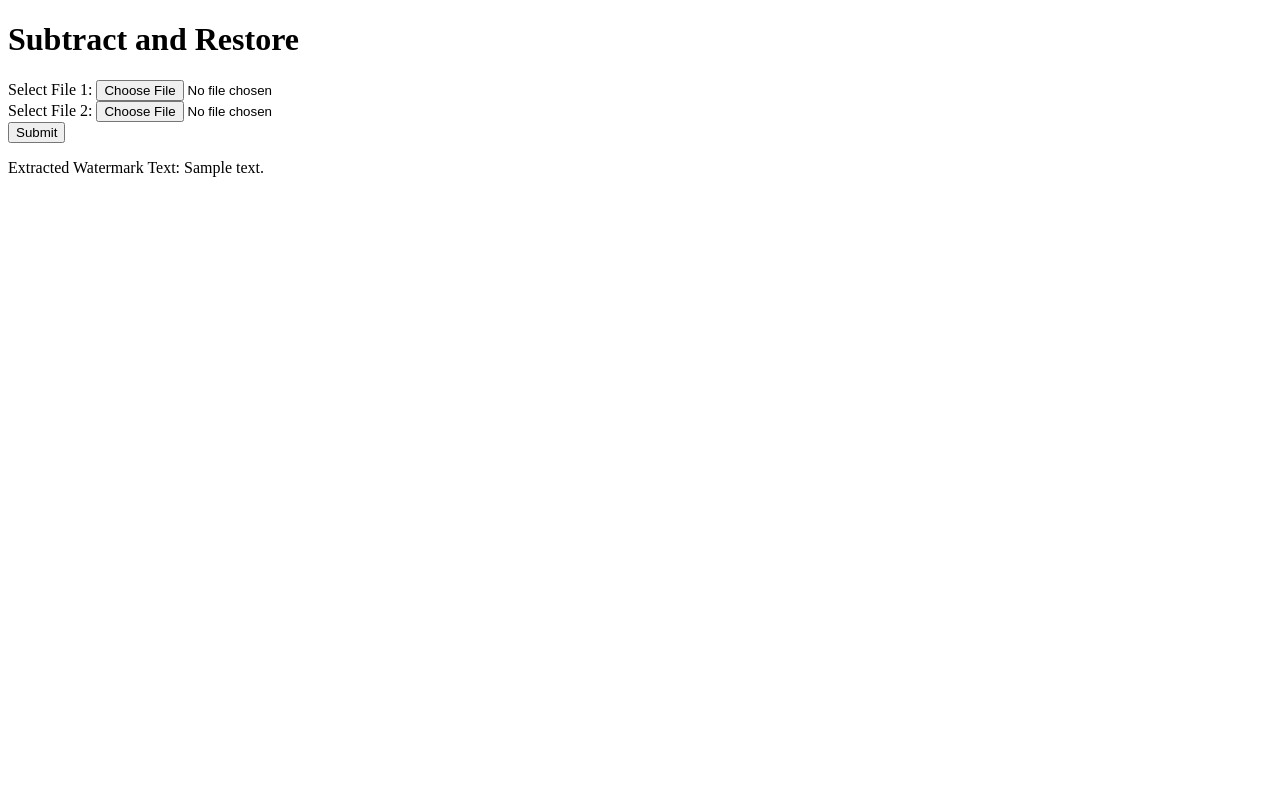
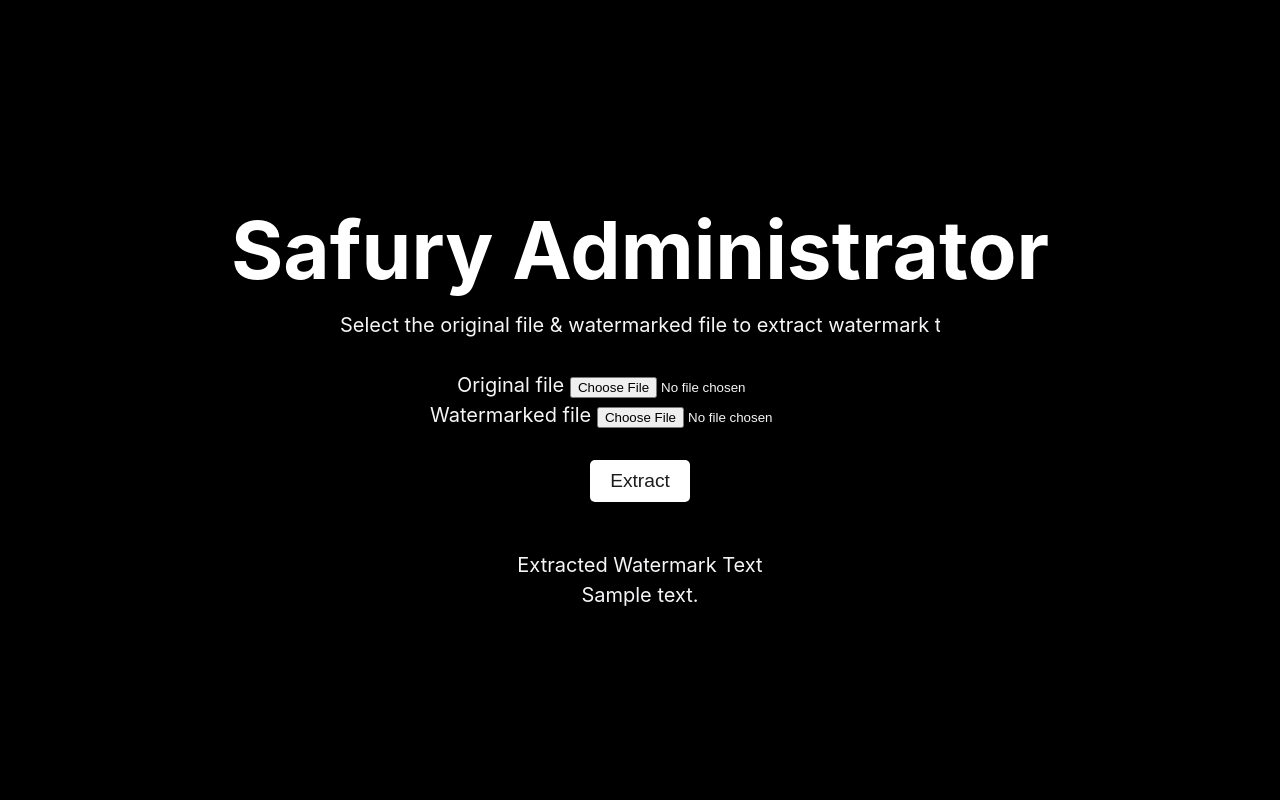
Before and after one commit to reagan99/safury, a FastAPI app: template templates/result.html in a window 1280 px wide. Run offline with FastAPI, Linux system fonts and the light colour scheme; the template is opened without the code that fills it: most values are stand-ins (such as "Sample title", 1, 10 or a date in 2020).

Commit message:
result.html design change

```diff
--- /dev/null
+++ b/static/resultstyle.css
@@ -0,0 +1,108 @@
+#title{
+    font-size: 5rem;
+    font-weight:700;
+    color: white;
+    margin: 0 auto;
+}
+body {
+    width: 100%;
+    height: 100%;
+    margin: 0;
+    font-family: 'SF Pro Text', 'SF Pro Icons', 'Helvetica Neue', 'Helvetica', 'Arial', sans-serif;
+    font-size: 20px;
+    line-height: 1.5;
+    color: #f5f5f7;
+    margin: 0;
+    padding: 0;
+    align-items: center;
+}
+#form{
+    display: flex;
+    flex-direction: column;
+    align-items: center;
+}
+
+.container {
+    text-align: center;
+    margin: 0 10px; /* Adjust margin as needed */
+}
+#slide1 p {
+    max-width: 600px; /* Set the maximum width as needed */
+    margin: 0 auto;  /* Center the element horizontally if desired */
+    overflow: hidden; /* Hide overflow content */
+
+    white-space: nowrap; /* Prevent text from wrapping */
+}
+html{
+    height: 100%;
+}
+ul{
+    flex-direction: column;
+    overflow: hidden;
+    list-style-type: none;
+    margin: 0;
+    padding: 0;
+}
+#slide1{
+    width: 100%; height: 100%; background-color: black;display:flex; flex-direction:column;align-items: center;justify-content: center;position: relative;
+}
+
+#submit_button{
+    border: none;
+    border-radius: 5px;
+    background-color: #fff;
+    color: #1c1c1e;
+    font-size: 1.2rem;
+    font-weight: 500;
+    padding: 10px 20px;
+    cursor: pointer;
+    transition: background-color 0.2s ease-in-out;
+    margin-bottom: 3rem;
+}
+#music_file_label {
+    font-size: 18px;
+    font-weight: 500;
+    color: #333;
+    text-align: center;
+    border: 2px solid black;
+    border-radius: 5px;
+    width: 15rem;
+    height: 15rem;
+    display: flex;
+    flex-direction: column;
+    justify-content: center;
+    margin-bottom: 3rem;
+}
+#music_file_name{
+    font-size: 18px;
+    font-weight: 500;
+    color: #333;
+    text-align: center;
+    word-wrap: break-word;
+
+}
+#file1[type="file"] {
+    border: none;
+    border-radius: 5px;
+    background-color: #fff;
+    box-shadow: 0 2px 4px rgba(0, 0, 0, 0.1);
+    padding: 10px;
+    width: 300px;
+    max-width: 100%;
+    display:none;
+}
+@keyframes fadeIn {
+    from {
+    opacity: 0;
+    }
+    to {
+    opacity: 1;
+    }
+    }
+
+    img{
+    width: 100%;
+    z-index: 0;
+    position: absolute;
+    bottom: -30%;
+    }
--- a/templates/index.html
+++ b/templates/index.html
@@ -41,7 +41,7 @@
         </li>
     </ul>
     <script src="{{ url_for('static', path='script.js') }}">
-    // >
+
 
 
     function scroll_elements(translation) {
--- a/templates/result.html
+++ b/templates/result.html
@@ -1,20 +1,33 @@
 <!DOCTYPE html>
-<html>
+<html lang="en">
 <head>
-    <title>Subtract and Restore</title>
+    <title>Safury Administrator</title>
+    <link rel="stylesheet" href="{{ url_for('static', path='resultstyle.css') }}">
 </head>
 <body>
-    <h1>Subtract and Restore</h1>
-    <form action="/decryption/" method="post" enctype="multipart/form-data">
-        <label for="file1">Select File 1:</label>
-        <input type="file" name="file1" accept=".wav, .mp3" required><br>
+    <ul style="width: 100%; height: 100%">
+        <li id="slide1">
+            <h1 id="title">Safury Administrator</h1>
+            <p>Select the original file & watermarked file to extract watermark text</p>
+            <br>
+            <form id="form" action="/decryption/" method="post" enctype="multipart/form-data">
 
-        <label for="file2">Select File 2:</label>
-        <input type="file" name="file2" accept=".wav, .mp3" required><br>
+                    <div class="container">
+                        <label for="file1">Original file  </label>
+                        <input type="file" name="file1" accept=".wav, .mp3" required><br>
+                    </div>
+                    <div class="container">
+                        <label for="file2">Watermarked file  </label>
+                        <input type="file" name="file2" accept=".wav, .mp3" required><br>
+                    </div>
 
-        <button type="submit">Submit</button>
-    </form>
-
-    <p>Extracted Watermark Text: {{ extracted_watermark_text }}</p>
+                <br>
+                <button id="submit_button" type="submit">Extract</button>
+            </form>
+            <p>Extracted Watermark Text</p>
+            <p>{{ extracted_watermark_text }}</p>
+        </li>
+    </ul>
+    <script src="{{ url_for('static', path='resultscript.js') }}"></script>
 </body>
 </html>
```
Also changed, not shown: static/resultscript.js (added).
